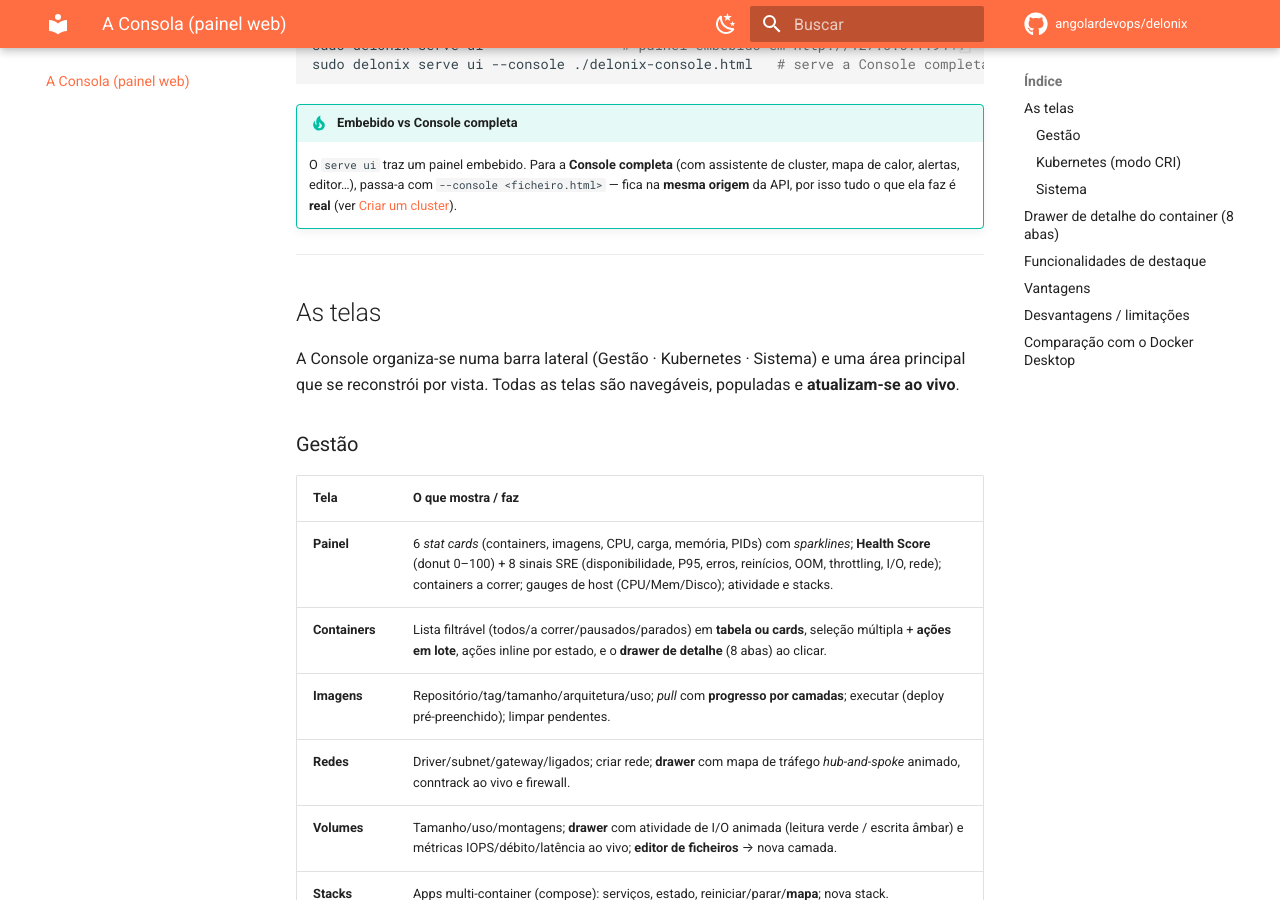
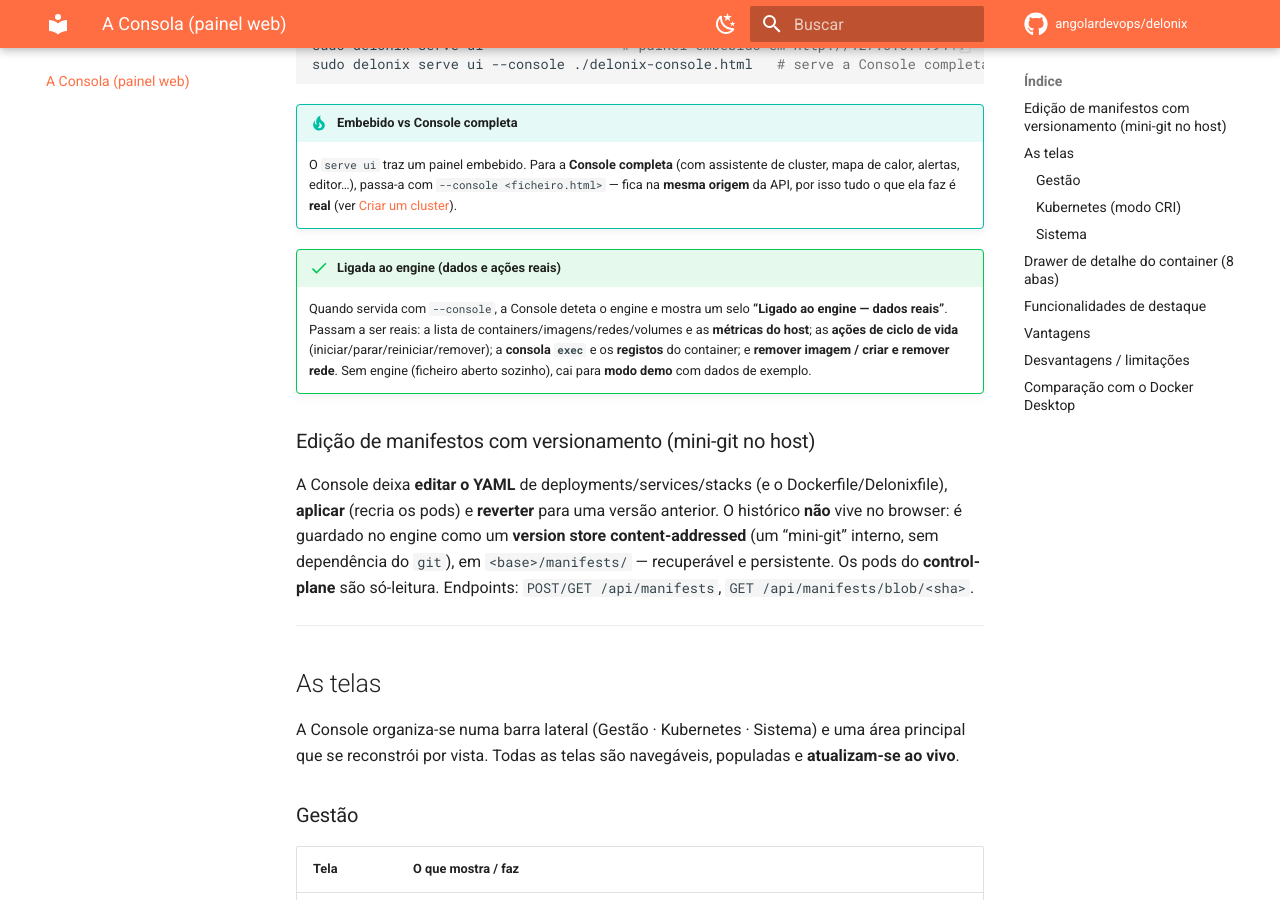
Before and after one commit to angolardevops/delonix, an MkDocs documentation site: the page built from docs/guides/console.md, in a window 1280 px wide and 900 px high, scrolled down 295 px. Built offline with MkDocs 1.6.1 and Material for MkDocs 9.7.7, drawn with Linux system fonts in a browser that asks for light colours; comment, search, counter and statistics services are not loaded.

Commit message:
docs: Console ligada ao engine + version store de manifestos (v0.1.36)

```diff
--- a/docs/guides/console.md
+++ b/docs/guides/console.md
@@ -15,6 +15,24 @@ sudo delonix serve ui --console ./delonix-console.html   # serve a Console compl
     assistente de cluster, mapa de calor, alertas, editor…), passa-a com
     `--console <ficheiro.html>` — fica na **mesma origem** da API, por isso tudo
     o que ela faz é **real** (ver [Criar um cluster](kubernetes.md#criar-um-cluster-real)).
+
+!!! success "Ligada ao engine (dados e ações reais)"
+    Quando servida com `--console`, a Console deteta o engine e mostra um selo
+    **“Ligado ao engine — dados reais”**. Passam a ser reais: a lista de
+    containers/imagens/redes/volumes e as **métricas do host**; as **ações de
+    ciclo de vida** (iniciar/parar/reiniciar/remover); a **consola `exec`** e os
+    **registos** do container; e **remover imagem / criar e remover rede**. Sem
+    engine (ficheiro aberto sozinho), cai para **modo demo** com dados de exemplo.
+
+### Edição de manifestos com versionamento (mini-git no host)
+
+A Console deixa **editar o YAML** de deployments/services/stacks (e o
+Dockerfile/Delonixfile), **aplicar** (recria os pods) e **reverter** para uma
+versão anterior. O histórico **não** vive no browser: é guardado no engine como
+um **version store content-addressed** (um “mini-git” interno, sem dependência do
+`git`), em `<base>/manifests/` — recuperável e persistente. Os pods do
+**control-plane** são só-leitura. Endpoints: `POST/GET /api/manifests`,
+`GET /api/manifests/blob/<sha>`.
 
 ---
 
```
